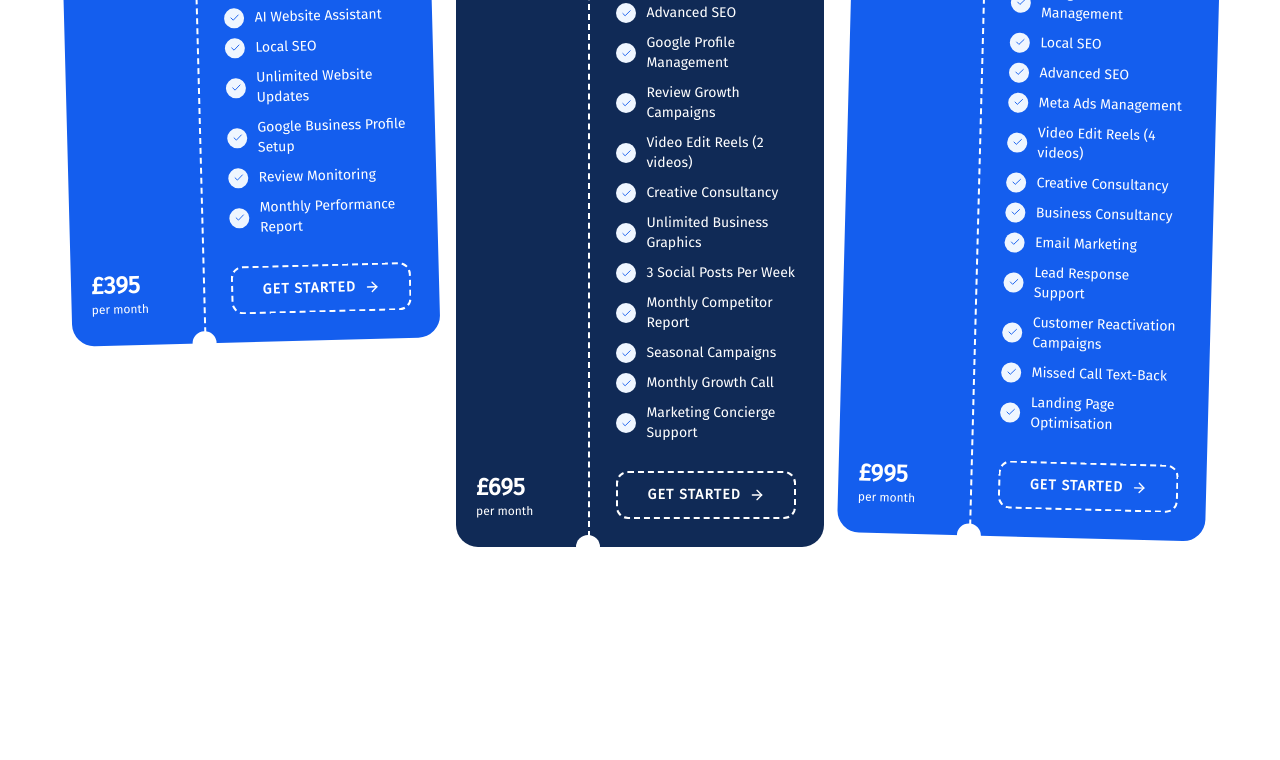
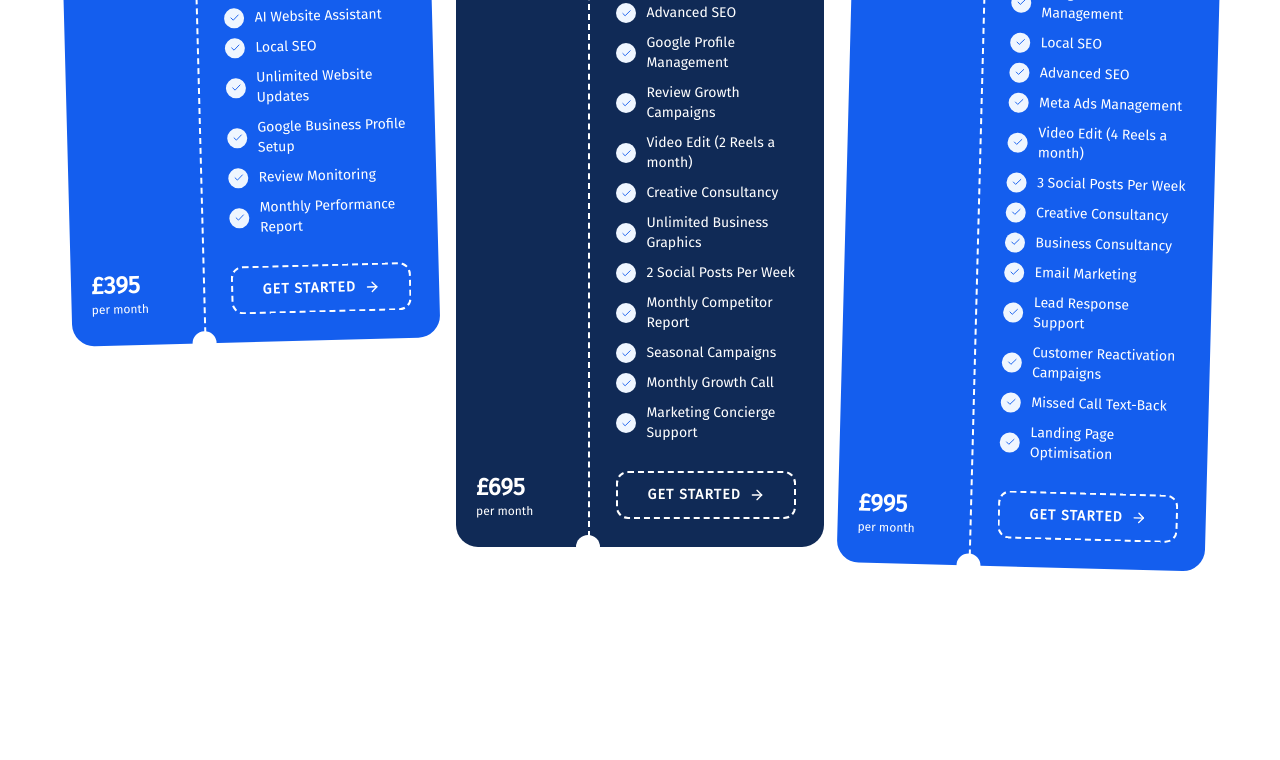
Before and after one commit to alimuhammeddev/wellranked, a Next.js app: page /package-section in a window 1280 px wide. Shown: the part 1380-2140 px from the top of the page. Built offline with nearby package versions, Linux system fonts and the light colour scheme.

Commit message:
changed some wordings

```diff
--- a/app/components/Packages.tsx
+++ b/app/components/Packages.tsx
@@ -45,7 +45,7 @@ const packages: Package[] = [
       "Advanced SEO",
       "Review management",
       "Unlimited graphics",
-      "3 social posts / week",
+      "2 social posts / week",
       "Priority support",
     ],
   },
@@ -63,6 +63,7 @@ const packages: Package[] = [
       "Ads management",
       "Advanced SEO",
       "Landing pages",
+      "3 social posts / week",
       "Lead follow-up",
       "Monthly strategy session",
     ],
--- a/app/package-section/components/PackageBreakdown.tsx
+++ b/app/package-section/components/PackageBreakdown.tsx
@@ -57,12 +57,12 @@ const packages: Package[] = [
       "Everything in Essential",
       "Local SEO",
       "Advanced SEO",
-      "Video Edit Reels (2 videos)",
+      "Video Edit (2 Reels a month)",
       "Creative Consultancy",
       "Google Profile management",
       "Review growth campaigns",
       "Unlimited business graphics",
-      "3 social posts per week",
+      "2 social posts per week",
       "Monthly competitor report",
       "Seasonal campaigns",
       "Monthly growth call",
@@ -84,8 +84,9 @@ const packages: Package[] = [
       "Google Ads management",
       "Local SEO",
       "Advanced SEO",
-      "Video Edit Reels (4 videos)",
+      "Video Edit (4 Reels a month)",
       "Creative Consultancy",
+      "3 social posts per week",
       "Business Consultancy",
       "Meta Ads management",
       "Email marketing",
--- a/app/package-section/components/PricingCards.tsx
+++ b/app/package-section/components/PricingCards.tsx
@@ -58,10 +58,10 @@ const packages: Package[] = [
       "Advanced SEO",
       "Google Profile Management",
       "Review Growth Campaigns",
-      "Video Edit Reels (2 videos)",
+      "Video Edit (2 Reels a month)",
       "Creative Consultancy",
       "Unlimited Business Graphics",
-      "3 Social Posts Per Week",
+      "2 Social Posts Per Week",
       "Monthly Competitor Report",
       "Seasonal Campaigns",
       "Monthly Growth Call",
@@ -83,7 +83,8 @@ const packages: Package[] = [
       "Local SEO",
       "Advanced SEO",
       "Meta Ads Management",
-      "Video Edit Reels (4 videos)",
+      "Video Edit (4 Reels a month)",
+      "3 Social Posts Per Week",
       "Creative Consultancy",
       "Business Consultancy",
       "Email Marketing",
--- a/app/package-section/components/PricingComparison.tsx
+++ b/app/package-section/components/PricingComparison.tsx
@@ -50,13 +50,13 @@ const comparison = [
     accelerator: true,
   },
   {
-    feature: "Video Edit Reels (2 videos)",
+    feature: "Video Edit (2 Reels a month)",
     essential: false,
     growth: true,
     accelerator: false,
   },
   {
-    feature: "Video Edit Reels (4 videos)",
+    feature: "Video Edit (4 Reels a month)",
     essential: false,
     growth: false,
     accelerator: true,
@@ -92,9 +92,15 @@ const comparison = [
     accelerator: true,
   },
   {
+    feature: "2 Social Posts Per Week",
+    essential: false,
+    growth: true,
+    accelerator: false,
+  },
+  {
     feature: "3 Social Posts Per Week",
     essential: false,
-    growth: true,
+    growth: false,
     accelerator: true,
   },
   {
```
